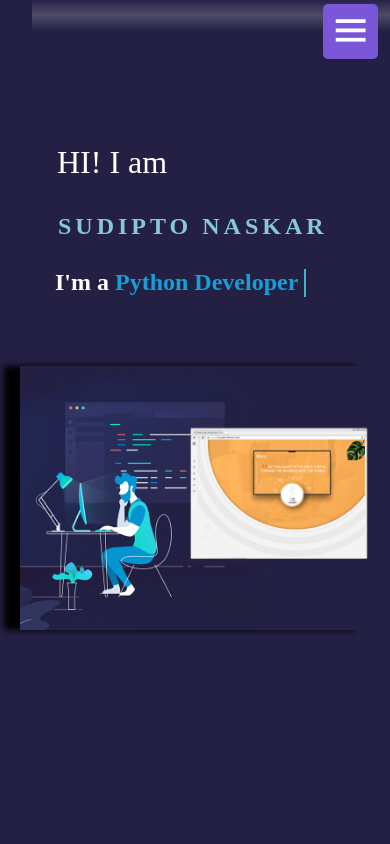
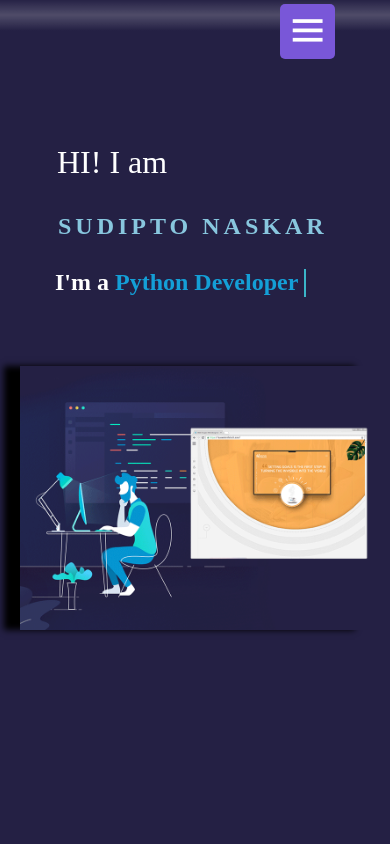
Before and after one commit to sudipto-naskar/Portfolio-Website, a plain HTML site: page index.html in a window 390 px wide. Shown: the top 844 px of the page. Drawn offline with nearby package versions, Linux system fonts and the light colour scheme; a web font is replaced by a local one.

Commit message:
initial commit

```diff
--- a/style.css
+++ b/style.css
@@ -1117,7 +1117,7 @@ footer .wave#wave4 {
     .mobile {
         position: fixed;
         top: -1px;
-        left: 32px;
+        left: -11px;
         width: 100%;
         padding: 1rem;
         display: flex;
```
